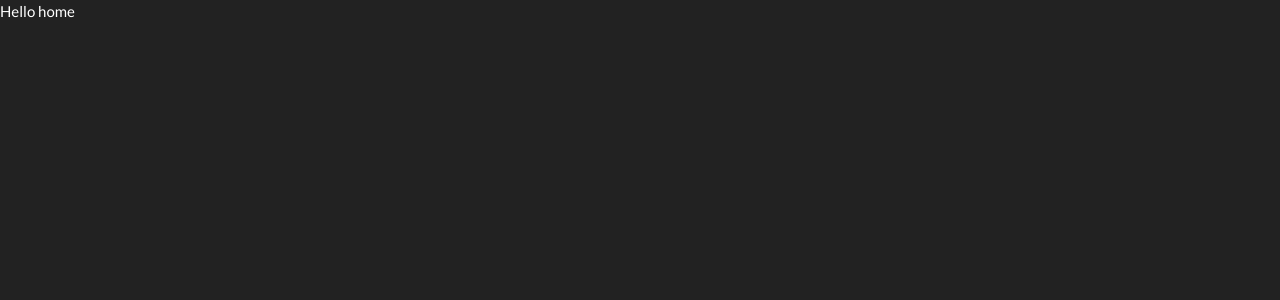
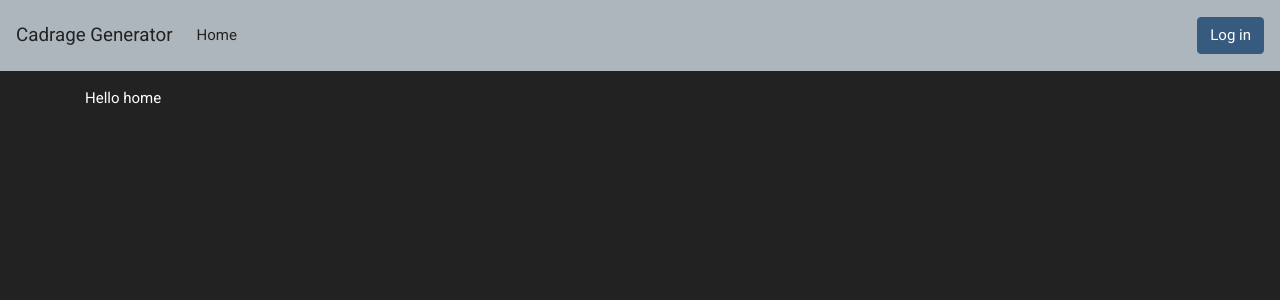
Before and after one commit to Karnak19/cadrage-generator, a React (Create React App) app: page / in a window 1280 px wide. Shown: the top 300 px of the page. Built offline with nearby package versions, Linux system fonts and the light colour scheme.

Commit message:
add navigation and layout to preject

```diff
--- a/src/Router.jsx
+++ b/src/Router.jsx
@@ -3,11 +3,13 @@ import { BrowserRouter, Switch, Route, Redirect } from 'react-router-dom';
 import PropTypes from 'prop-types';
 import { useSelector } from 'react-redux';
 import Home from './views/Home.page';
+import Layout from './layout';
 
 function Router() {
   const { isAuth } = useSelector((state) => state);
   return (
     <BrowserRouter>
+      <Layout>
         <Switch>
           <Route exact path="/" component={Home} />
           <AuthRoute
@@ -17,6 +19,7 @@ function Router() {
             component={Home}
           />
         </Switch>
+      </Layout>
     </BrowserRouter>
   );
 }
--- /dev/null
+++ b/src/index.css
@@ -0,0 +1,5 @@
+@import url('https://fonts.googleapis.com/css?family=Roboto&display=swap');
+
+body {
+  font-family: 'Roboto', sans-serif;
+}
--- a/src/index.jsx
+++ b/src/index.jsx
@@ -3,17 +3,19 @@ import ReactDOM from 'react-dom';
 import { toast } from 'react-toastify';
 import { Provider } from 'react-redux';
 
-import App from './Router';
+import Router from './Router';
 import store from './auth';
 
 import 'bootswatch/dist/darkly/bootstrap.min.css';
+import 'react-toastify/dist/ReactToastify.css';
+import './index.css';
 
 toast.configure();
 
 ReactDOM.render(
   <React.StrictMode>
     <Provider store={store}>
-      <App />
+      <Router />
     </Provider>
   </React.StrictMode>,
   document.getElementById('root')
--- /dev/null
+++ b/src/layout/NavItem.jsx
@@ -0,0 +1,28 @@
+import React, { useState, useEffect } from 'react';
+import PropTypes from 'prop-types';
+import { NavItem as RNavItem, NavLink } from 'reactstrap';
+import { Link, useLocation } from 'react-router-dom';
+
+function NavItem({ label, url }) {
+  const { pathname } = useLocation();
+  const [isActive, setActive] = useState(pathname === url);
+
+  useEffect(() => {
+    setActive(pathname === url);
+  }, [pathname, url]);
+
+  return (
+    <RNavItem active={isActive}>
+      <NavLink tag={Link} to={url}>
+        {label}
+      </NavLink>
+    </RNavItem>
+  );
+}
+
+export default NavItem;
+
+NavItem.propTypes = {
+  label: PropTypes.string.isRequired,
+  url: PropTypes.string.isRequired,
+};
--- /dev/null
+++ b/src/layout/Navigation.jsx
@@ -0,0 +1,55 @@
+import React, { useState } from 'react';
+import {
+  Navbar,
+  NavbarBrand,
+  NavbarToggler,
+  Collapse,
+  Nav,
+  Button,
+} from 'reactstrap';
+import { useSelector, useDispatch } from 'react-redux';
+import { Link } from 'react-router-dom';
+import NavItem from './NavItem';
+import { logOut } from '../auth/actions';
+
+function Navigation() {
+  const [isOpen, setIsOpen] = useState(false);
+  const [routes] = useState([
+    { id: 1, label: 'Home', requireAuth: false, link: '/' },
+    { id: 2, label: 'Sports', requireAuth: true, link: '/sports' },
+  ]);
+  const { isAuth } = useSelector((state) => state);
+  const dispatch = useDispatch();
+  const toggle = () => setIsOpen(!isOpen);
+
+  return (
+    <Navbar color="light" light expand="md">
+      <NavbarBrand>Cadrage Generator</NavbarBrand>
+      <NavbarToggler onClick={toggle} />
+      <Collapse isOpen={isOpen} navbar>
+        <Nav navbar className="mr-auto">
+          {routes
+            .filter(
+              (route) => isAuth === route.requireAuth || !route.requireAuth
+            )
+            .map((route) => {
+              return (
+                <NavItem key={route.id} label={route.label} url={route.link} />
+              );
+            })}
+        </Nav>
+        {!isAuth ? (
+          <Button color="primary" tag={Link} to="/login">
+            Log in
+          </Button>
+        ) : (
+          <Button color="danger" onClick={() => dispatch(logOut())}>
+            Log out
+          </Button>
+        )}
+      </Collapse>
+    </Navbar>
+  );
+}
+
+export default Navigation;
--- /dev/null
+++ b/src/layout/index.jsx
@@ -0,0 +1,18 @@
+import React from 'react';
+import { Container } from 'reactstrap';
+import PropTypes from 'prop-types';
+import Navigation from './Navigation';
+
+export default function Layout({ children }) {
+  return (
+    <>
+      <Navigation />
+      <Container className="mt-3">{children}</Container>
+      {/* <Footer /> */}
+    </>
+  );
+}
+
+Layout.propTypes = {
+  children: PropTypes.node.isRequired,
+};
```
Also changed, not shown: src/layout/Footer.jsx (added), 1 other file (tests, documents, lock files or other folders). Lines whose indentation alone changed are shown as unchanged.
